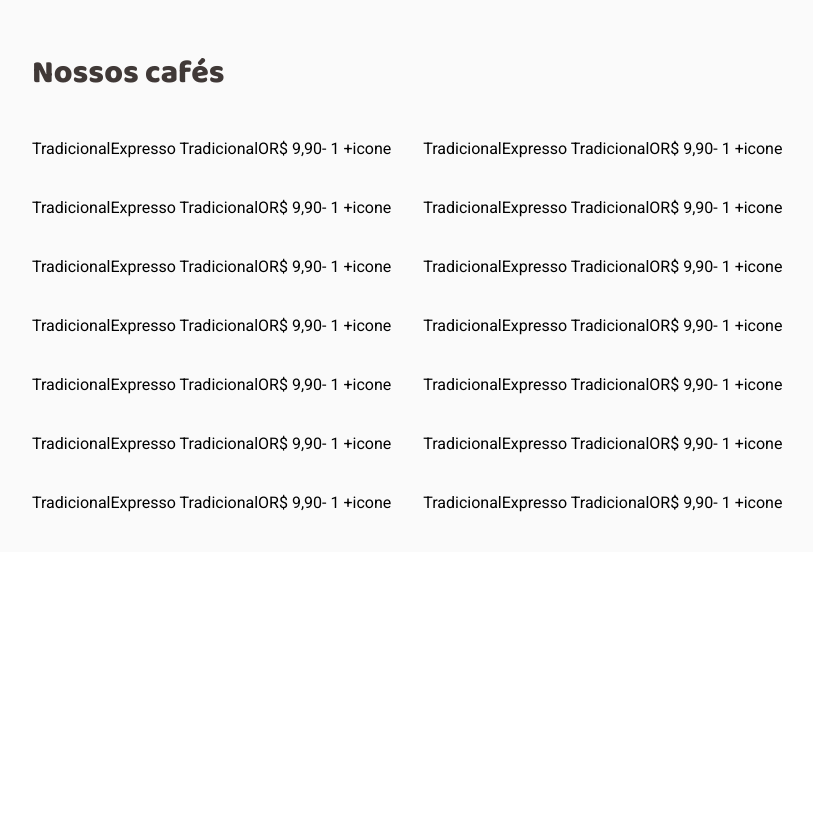
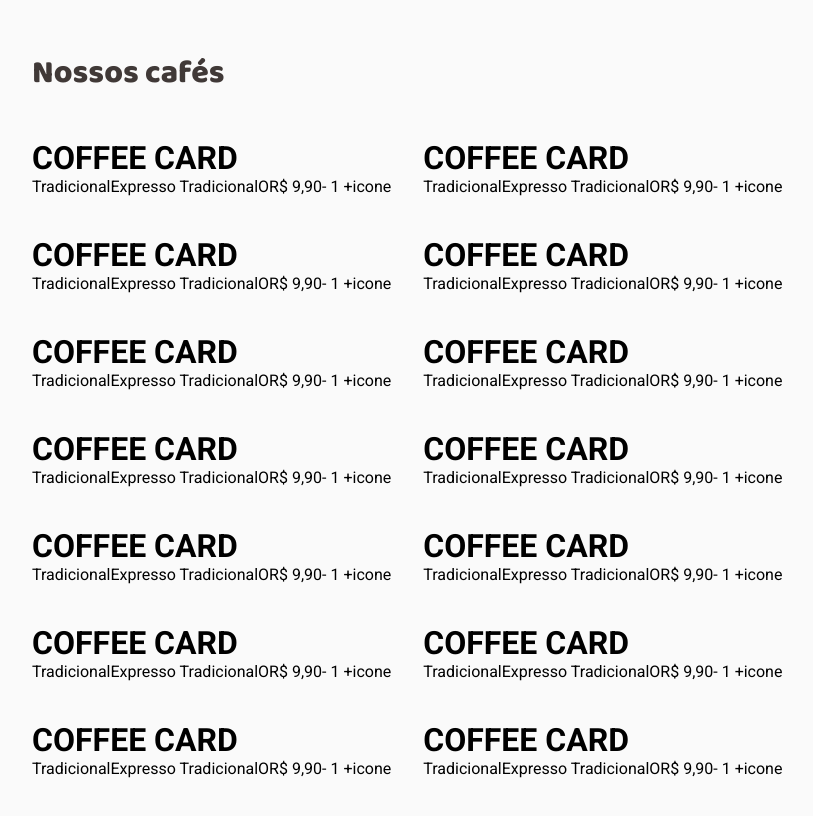
Before and after one commit to marcusviniciusmo/Ignite_Rocketseat_React_Coffee_Delivery, a React (Vite) app in the folder frontend/: page / in a window 1280 px wide. Shown: the part 600-1416 px from the top of the page, without its empty margins (128-941 px from the left). Before the commit the page ends 1152 px from the top, so only its background shows below. Built offline with nearby package versions, Linux system fonts and the light colour scheme.

Commit message:
CoffeeCard component created

```diff
--- /dev/null
+++ b/frontend/src/components/CoffeeCard/index.tsx
@@ -0,0 +1,14 @@
+export function CoffeeCard() {
+  return (
+    <div>
+      <h1>COFFEE CARD</h1>
+      <img src="" alt="" />
+      <span>Tradicional</span>
+      <span>Expresso Tradicional</span>
+      <span>O</span>
+      <span>R$ 9,90</span>
+      <span>- 1 +</span>
+      icone
+    </div>
+  );
+}
--- a/frontend/src/components/CoffeeList/index.tsx
+++ b/frontend/src/components/CoffeeList/index.tsx
@@ -1,3 +1,4 @@
+import { CoffeeCard } from '../CoffeeCard';
 import { CoffeeListContainer, Text, List } from './styles';
 
 export function CoffeeList() {
@@ -5,132 +6,20 @@ export function CoffeeList() {
     <CoffeeListContainer>
       <Text>Nossos cafés</Text>
       <List>
-        <div>
-          <img src="" alt="" />
-          <span>Tradicional</span>
-          <span>Expresso Tradicional</span>
-          <span>O</span>
-          <span>R$ 9,90</span>
-          <span>- 1 +</span>
-          icone
-        </div>
-        <div>
-          <img src="" alt="" />
-          <span>Tradicional</span>
-          <span>Expresso Tradicional</span>
-          <span>O</span>
-          <span>R$ 9,90</span>
-          <span>- 1 +</span>
-          icone
-        </div>
-        <div>
-          <img src="" alt="" />
-          <span>Tradicional</span>
-          <span>Expresso Tradicional</span>
-          <span>O</span>
-          <span>R$ 9,90</span>
-          <span>- 1 +</span>
-          icone
-        </div>
-        <div>
-          <img src="" alt="" />
-          <span>Tradicional</span>
-          <span>Expresso Tradicional</span>
-          <span>O</span>
-          <span>R$ 9,90</span>
-          <span>- 1 +</span>
-          icone
-        </div>
-        <div>
-          <img src="" alt="" />
-          <span>Tradicional</span>
-          <span>Expresso Tradicional</span>
-          <span>O</span>
-          <span>R$ 9,90</span>
-          <span>- 1 +</span>
-          icone
-        </div>
-        <div>
-          <img src="" alt="" />
-          <span>Tradicional</span>
-          <span>Expresso Tradicional</span>
-          <span>O</span>
-          <span>R$ 9,90</span>
-          <span>- 1 +</span>
-          icone
-        </div>
-        <div>
-          <img src="" alt="" />
-          <span>Tradicional</span>
-          <span>Expresso Tradicional</span>
-          <span>O</span>
-          <span>R$ 9,90</span>
-          <span>- 1 +</span>
-          icone
-        </div>
-        <div>
-          <img src="" alt="" />
-          <span>Tradicional</span>
-          <span>Expresso Tradicional</span>
-          <span>O</span>
-          <span>R$ 9,90</span>
-          <span>- 1 +</span>
-          icone
-        </div>
-        <div>
-          <img src="" alt="" />
-          <span>Tradicional</span>
-          <span>Expresso Tradicional</span>
-          <span>O</span>
-          <span>R$ 9,90</span>
-          <span>- 1 +</span>
-          icone
-        </div>
-        <div>
-          <img src="" alt="" />
-          <span>Tradicional</span>
-          <span>Expresso Tradicional</span>
-          <span>O</span>
-          <span>R$ 9,90</span>
-          <span>- 1 +</span>
-          icone
-        </div>
-        <div>
-          <img src="" alt="" />
-          <span>Tradicional</span>
-          <span>Expresso Tradicional</span>
-          <span>O</span>
-          <span>R$ 9,90</span>
-          <span>- 1 +</span>
-          icone
-        </div>
-        <div>
-          <img src="" alt="" />
-          <span>Tradicional</span>
-          <span>Expresso Tradicional</span>
-          <span>O</span>
-          <span>R$ 9,90</span>
-          <span>- 1 +</span>
-          icone
-        </div>
-        <div>
-          <img src="" alt="" />
-          <span>Tradicional</span>
-          <span>Expresso Tradicional</span>
-          <span>O</span>
-          <span>R$ 9,90</span>
-          <span>- 1 +</span>
-          icone
-        </div>
-        <div>
-          <img src="" alt="" />
-          <span>Tradicional</span>
-          <span>Expresso Tradicional</span>
-          <span>O</span>
-          <span>R$ 9,90</span>
-          <span>- 1 +</span>
-          icone
-        </div>
+        <CoffeeCard />
+        <CoffeeCard />
+        <CoffeeCard />
+        <CoffeeCard />
+        <CoffeeCard />
+        <CoffeeCard />
+        <CoffeeCard />
+        <CoffeeCard />
+        <CoffeeCard />
+        <CoffeeCard />
+        <CoffeeCard />
+        <CoffeeCard />
+        <CoffeeCard />
+        <CoffeeCard />
       </List>
     </CoffeeListContainer>
   );
```
